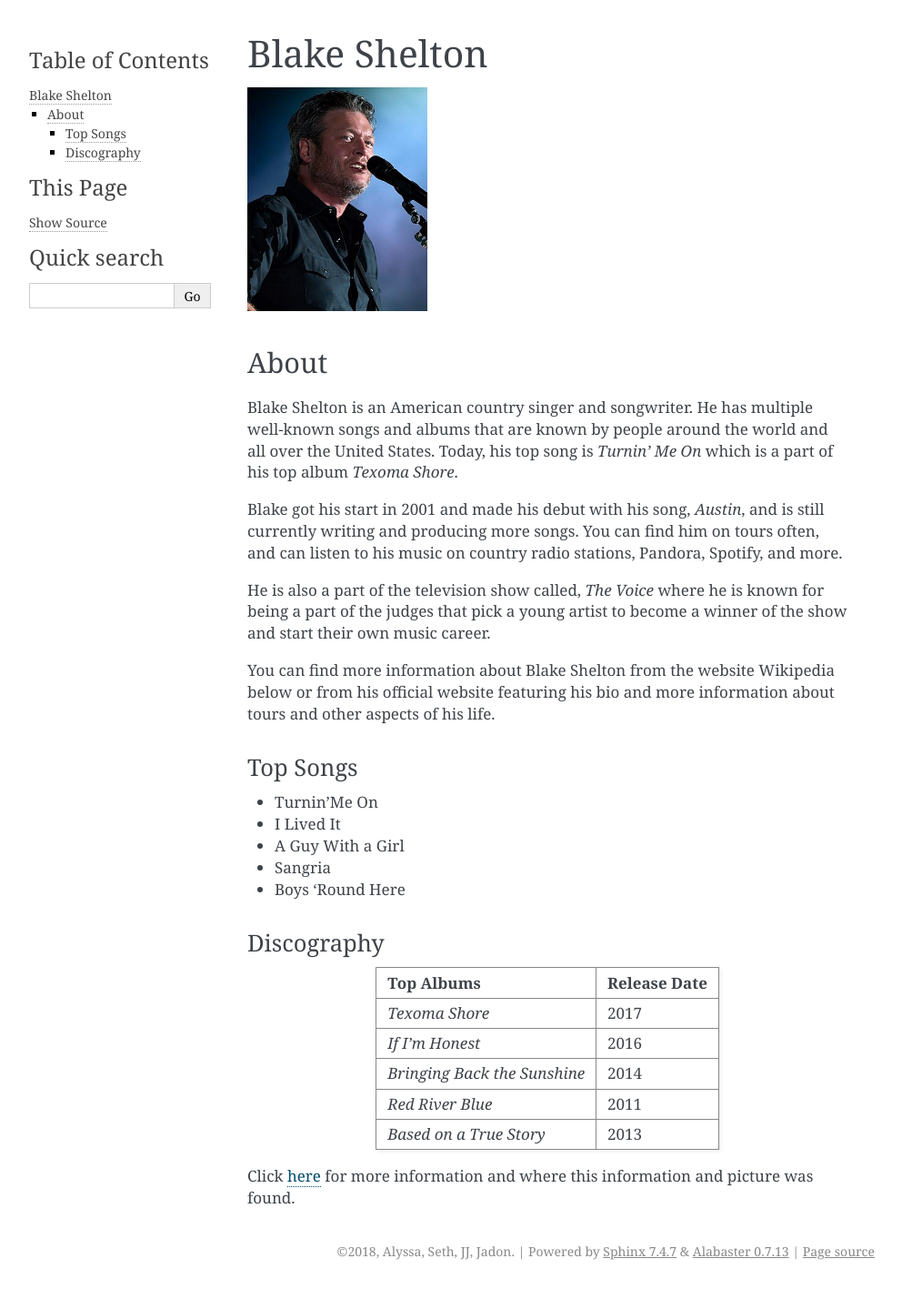
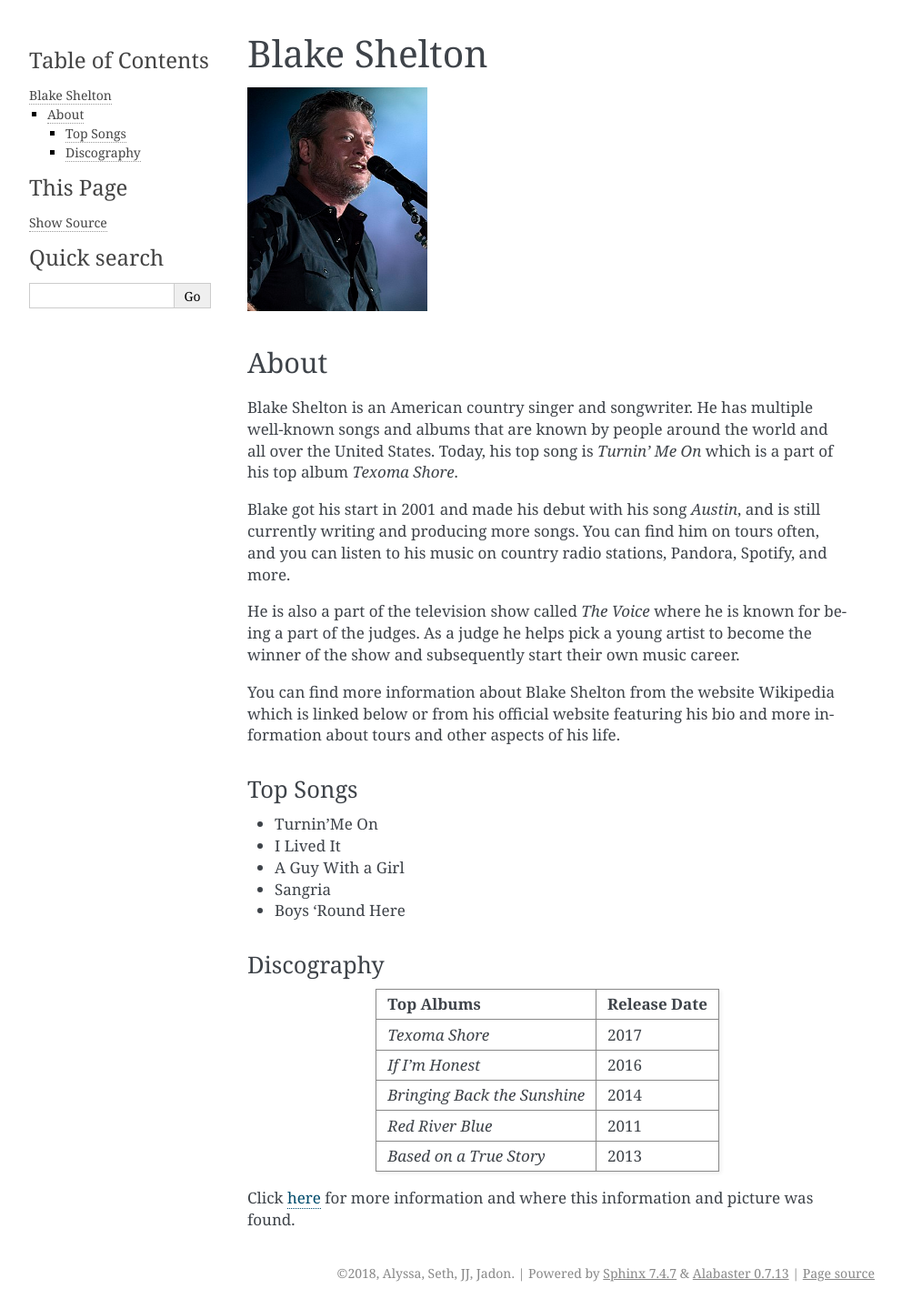
Before and after one commit to rahxki/final_project, a Sphinx documentation site: the page built from source/country/blake_shelton/index.rst, in a window 1280 px wide. Shown: the whole page at 91% size, without its empty margins (148-1140 px from the left). Built offline with Sphinx 7.4.7, drawn with Linux system fonts in a browser that asks for light colours; before the commit the page ends 1415 px from its top, so only the background shows below that.

Commit message:
revisions on Alyssa's pages

```diff
--- a/source/country/blake_shelton/index.rst
+++ b/source/country/blake_shelton/index.rst
@@ -13,18 +13,14 @@ He has multiple well-known songs and albums that are known by people
 around the world and all over the United States. Today, his top song is
 *Turnin' Me On* which is a part of his top album *Texoma Shore*.
 
-Blake got his start in 2001 and made his debut with his song, *Austin*,
+Blake got his start in 2001 and made his debut with his song *Austin*,
 and is still currently writing and producing more songs. You can find him
-on tours often, and can listen to his music on country radio stations, Pandora,
-Spotify, and more.
+on tours often, and you can listen to his music on country radio stations, Pandora, Spotify, and more.
 
-He is also a part of the television show called, *The Voice* where
-he is known for being a part of the judges that pick a young artist to become
-a winner of the show and start their own music career.
+He is also a part of the television show called *The Voice* where
+he is known for being a part of the judges. As a judge he helps pick a young artist to become the winner of the show and subsequently start their own music career.
 
-You can find more information about Blake Shelton from the website Wikipedia
-below or from his official website featuring his bio and more information
-about tours and other aspects of his life.
+You can find more information about Blake Shelton from the website Wikipedia which is linked below or from his official website featuring his bio and more information about tours and other aspects of his life.
 
 Top Songs
 ~~~~~~~~~
--- a/source/country/flordia_georgia_line/index.rst
+++ b/source/country/flordia_georgia_line/index.rst
@@ -20,9 +20,9 @@ world. It easily broke top charts because of its popularity.
 
 Since this single, Florida Georgia Line has been a hit among country artists
 and created their name among the country stars. The duo has created 4 albums
-since the release of their first single with the newest one being released
-in 2016 called *Dig Your Roots*. Currently, in 2018, their top song
-is *Meant To Be* with *Simple* close behind.
+since the release of their first single with the newest one being released in
+2016 called *Dig Your Roots*. Currently, in 2018, their top song is *Meant To
+Be* with *Simple* close behind.
 
 To listen to this country icon, check out country radio stations,
 Pandora, Spotify, and other music applications to be able to hear their
```
Also changed, not shown: source/country/carrie_underwood/index.rst (+5 -5 lines), source/country/luke_bryan/index.rst (+4 -4 lines).
